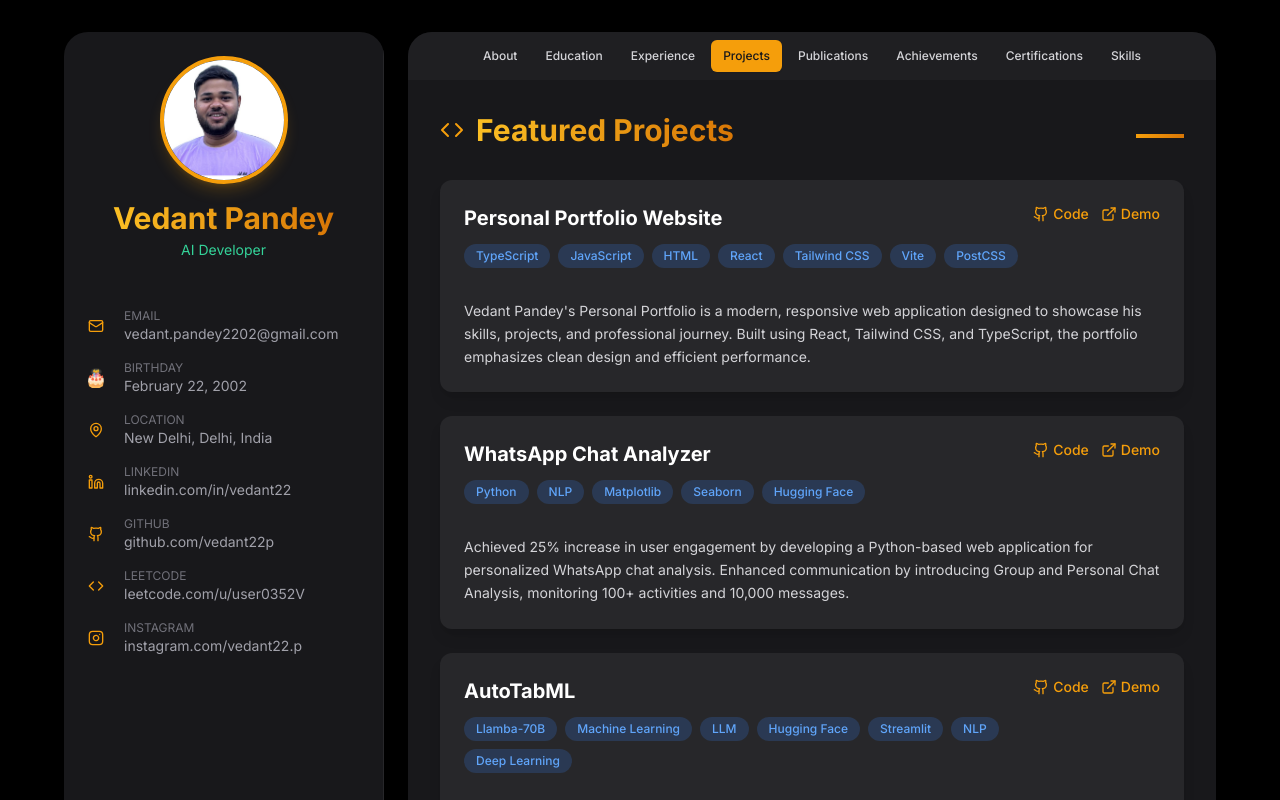
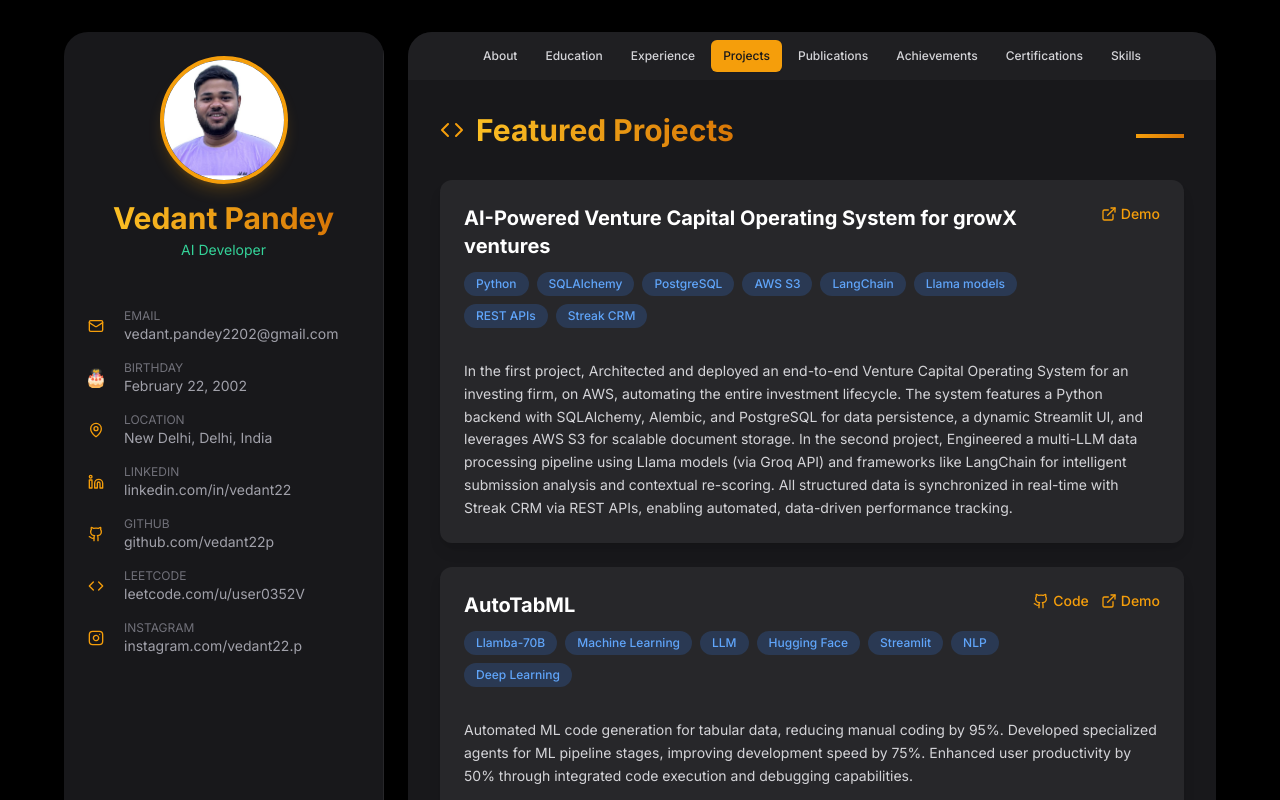
Before and after one commit to vedant22p/portfolio-website, a Next.js app: page / in a window 1280 px wide. Both pictures are taken after a click on the button "Projects". Shown: the top 800 px of the page. Built offline with nearby package versions, Linux system fonts and the light colour scheme.

Commit message:
Update projects-section.tsx

```diff
--- a/components/sections/projects-section.tsx
+++ b/components/sections/projects-section.tsx
@@ -8,6 +8,29 @@ export default function ProjectsSection() {
   const { ref, controls } = useScrollAnimation({ once: false, amount: 0.1 })
 
   const projects = [
+      {
+      title: "AI-Powered Venture Capital Operating System for growX ventures ",
+      description:
+        "In the first project, Architected and deployed an end-to-end Venture Capital Operating System for an investing firm, on AWS, automating the entire investment lifecycle. The system features a Python backend with SQLAlchemy, Alembic, and PostgreSQL for data persistence, a dynamic Streamlit UI, and leverages AWS S3 for scalable document storage. In the second project, Engineered a multi-LLM data processing pipeline using Llama models (via Groq API) and frameworks like LangChain for intelligent submission analysis and contextual re-scoring. All structured data is synchronized in real-time with Streak CRM via REST APIs, enabling automated, data-driven performance tracking.",
+      technologies: ["Python", "SQLAlchemy", "PostgreSQL", "AWS S3", "LangChain", "Llama models", "REST APIs", "Streak CRM"],
+      links: {
+        demo: "https://growx.vc/"
+      },
+      gradient: "from-amber-500/10 to-amber-600/10",
+      titleColor: "group-hover:text-amber-400",
+    },
+    {
+      title: "AutoTabML",
+      description:
+        "Automated ML code generation for tabular data, reducing manual coding by 95%. Developed specialized agents for ML pipeline stages, improving development speed by 75%. Enhanced user productivity by 50% through integrated code execution and debugging capabilities.",
+      technologies: ["Llamba-70B", "Machine Learning", "LLM", "Hugging Face", "Streamlit", "NLP", "Deep Learning"],
+      links: {
+        code: "https://github.com/vedant22p/AutoTabML",
+        demo: "https://huggingface.co/spaces/singhtech/AutoTabML",
+      },
+      gradient: "from-violet-500/10 to-violet-600/10",
+      titleColor: "group-hover:text-violet-400",
+    },
     {
       title: "Personal Portfolio Website",
       description:
@@ -31,18 +54,6 @@ export default function ProjectsSection() {
       },
       gradient: "from-sky-500/10 to-sky-600/10",
       titleColor: "group-hover:text-sky-400",
-    },
-    {
-      title: "AutoTabML",
-      description:
-        "Automated ML code generation for tabular data, reducing manual coding by 95%. Developed specialized agents for ML pipeline stages, improving development speed by 75%. Enhanced user productivity by 50% through integrated code execution and debugging capabilities.",
-      technologies: ["Llamba-70B", "Machine Learning", "LLM", "Hugging Face", "Streamlit", "NLP", "Deep Learning"],
-      links: {
-        code: "https://github.com/vedant22p/AutoTabML",
-        demo: "https://huggingface.co/spaces/singhtech/AutoTabML",
-      },
-      gradient: "from-violet-500/10 to-violet-600/10",
-      titleColor: "group-hover:text-violet-400",
     },
     {
       title: "Elite CPU Scheduler",
```
